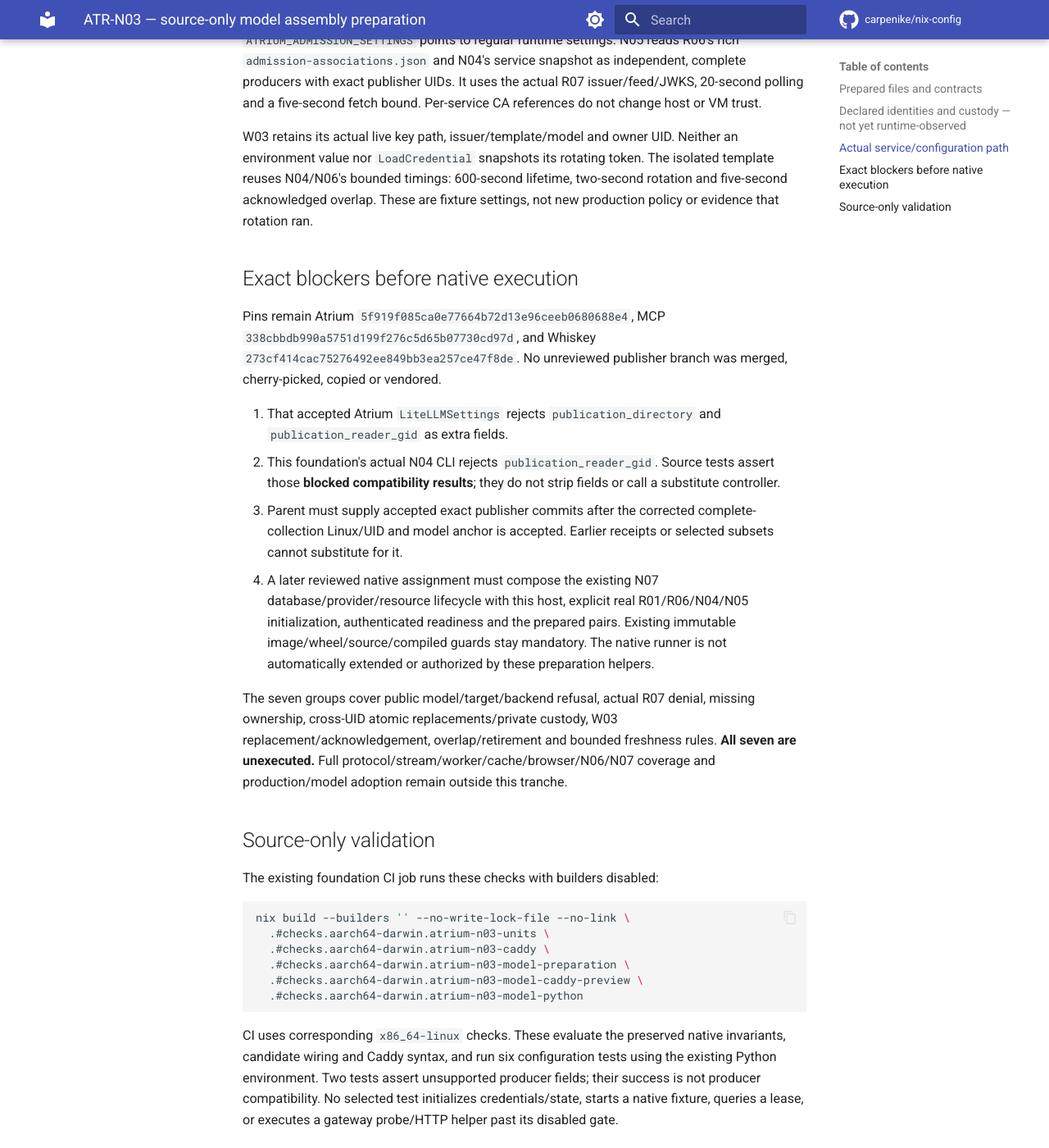
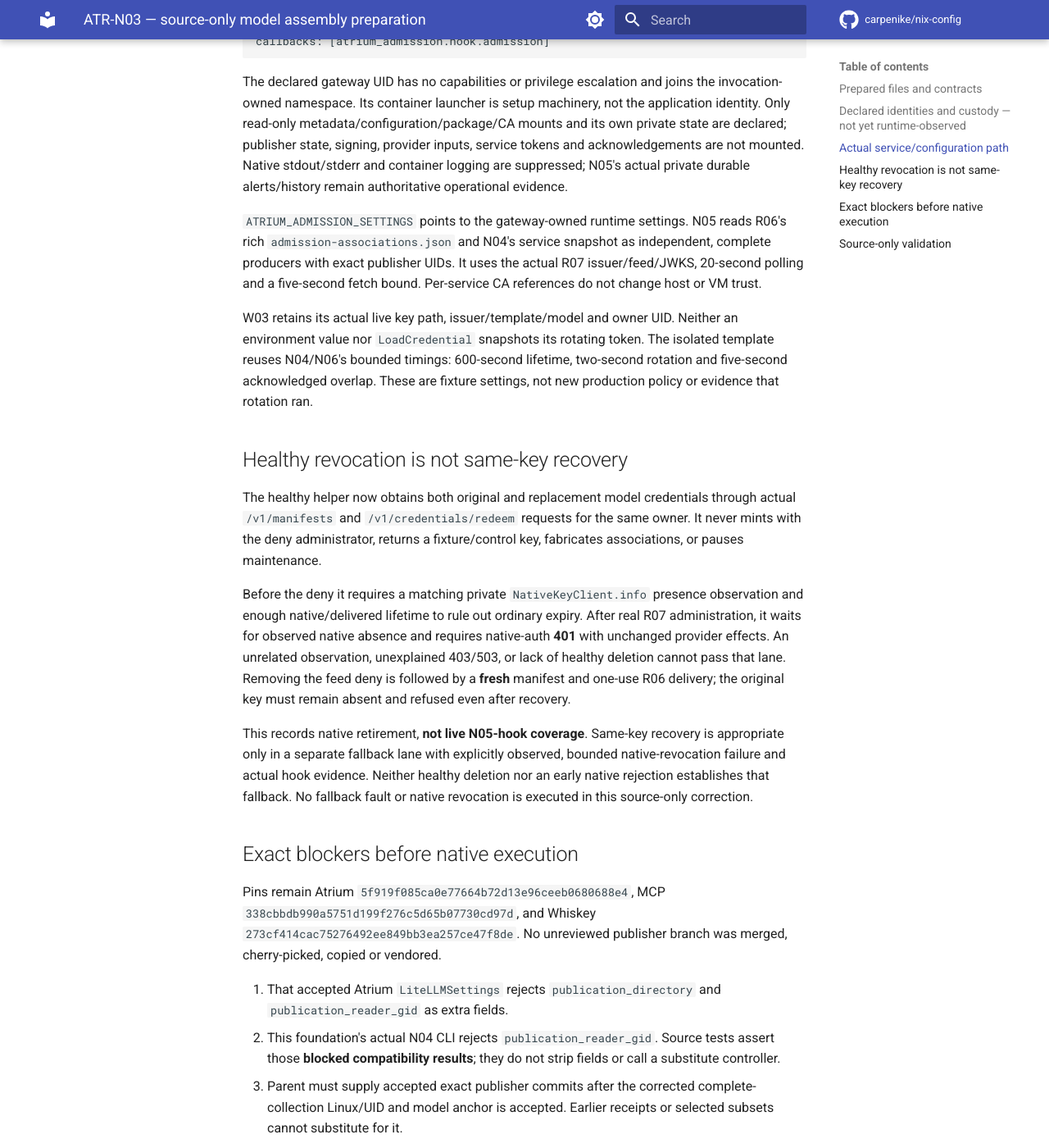
Before and after one commit to carpenike/nix-config, an MkDocs documentation site: the page built from docs/services/atrium-model-preparation.md, in a window 1280 px wide and 1400 px high, scrolled down 2761 px. Shown: the whole window at 82% size. Built offline with MkDocs 1.6.1 and Material for MkDocs 9.7.7, drawn with Linux system fonts in a browser that asks for light colours; comment, search, counter and statistics services are not loaded; some of the changed text lies outside the part shown.

Commit message:
fix(ATR-N03): correct settings ownership and retired-key recovery
Deliver static N05 settings as the gateway UID and exercise the accepted runtime loader, leaving root policy/CA and live publisher custody intact. Require private native absence and native-auth refusal for healthy R07 retirement; obtain recovery through a fresh real R03/R06 manifest/redemption for the same owner and keep the original key refused. Do not infer N05-hook coverage or revive deleted state. Add focused source regressions; native groups remain unexecuted and publisher pins pending.

Co-authored-by: Copilot <223556219+Copilot@users.noreply.github.com>
Copilot-Session: 1e5e7d6d-a45a-4ac0-9fb1-9bf14b3658cb

````diff
--- a/docs/services/atrium-model-preparation.md
+++ b/docs/services/atrium-model-preparation.md
@@ -6,12 +6,14 @@ proof, native fixture, production activation or completed T-case is claimed.
 The accepted [C8/JTI handoff](../../tests/atrium_n03/results/n03-c8-native-6fac02ef-handoff.json)
 and all older receipts remain historical and unchanged.
 
-Preparation source `7c89709e438beaba6fd485075138c50c7b2daa50` has a
-[clean source-only receipt](../../tests/atrium_n03/results/n03-model-preparation-7c89709e.json):
-60 Nix assertions, two Caddy adaptations and six configuration tests pass.
+Initial source `7c89709e438beaba6fd485075138c50c7b2daa50` has a
+[historical source-only receipt](../../tests/atrium_n03/results/n03-model-preparation-7c89709e.json):
+60 Nix assertions, two Caddy adaptations and six configuration tests passed.
 The receipt retains both explicit producer-field compatibility blockers and
 all seven unexecuted native groups; it verifies all 22 baseline receipts
-unchanged. It is not a native model or cross-UID execution receipt.
+unchanged. Review subsequently found settings-owner and same-key-recovery gaps
+not covered by those checks. That receipt is preserved, not promoted as evidence
+of the corrected loader/recovery paths or native/cross-UID behavior.
 
 `modelPlaneReady` is false, `models.acceptedPublisherPins` is null, the gateway,
 controller/timer, admission activation and input-copy unit are disabled, and
@@ -34,7 +36,8 @@ authorization; this preparation does not reserve or query a fixture lease.
   pairs requiring actual R03/R06 delivery, an intended-account provider observer,
   the existing external client and real R07 administration.
 * [`model_probe.py`](../../tests/atrium_n03/model_probe.py): a later gateway-UID
-  reader/custody probe using actual N05/R06 protected readers. It distinguishes
+  settings/reader/custody probe using the actual N05 CLI loader and protected
+  readers, plus a resolver-UID `NativeKeyClient.info` observation. It distinguishes
   permission refusal from an unmounted path and requires an owner-side existence
   counterpart; missing setup cannot masquerade as a permission proof.
 
@@ -70,11 +73,20 @@ group `65431`) and `0640` files. Acknowledgements use Whiskey-owned
 `/run/atrium-n03/acknowledgements/whiskey` (`0750`, group `65431`), not the
 publication group. Metadata membership reveals no service or management key.
 
-N05's current policy/settings and public CA are copied from non-secret N02/configuration
-outputs into regular root-owned runtime files, group `65439`, mode `0640`, under
-a `0750` input directory. This is **static configuration delivery**, not a relay
-of live producer snapshots. The real reader rejects Nix-store paths, symlinks and
-world-readable files; type validation alone does not prove this boundary.
+N05's current policy and public CA remain root-owned `0640` runtime files, group
+`65439`, under the `0750` input directory. Its **settings** are different:
+`atrium-n03-admission-settings` runs as the gateway UID and copies the static
+configuration to `/var/lib/atrium-model-gateway/config/admission.json`, mode
+`0600`, in its own `0700` directory. It needs no ownership-changing capability.
+The gateway depends on both static-copy units.
+
+This is **static configuration delivery**, not a relay or re-ownership of live
+R06/N04 publications. The accepted `atrium_admission.cli.load_settings` requires
+a runtime settings file to be owned by its actual caller, using R06's real
+protected reader. Root-owned `0640` readability is not sufficient. The gateway
+probe loads `ATRIUM_ADMISSION_SETTINGS` through that same entrypoint instead of
+reconstructing `Settings` from fixture JSON; it does not use the Nix-store
+shortcut. Policy keeps its separately configured root publisher UID.
 
 ## Actual service/configuration path
 
@@ -112,7 +124,7 @@ provider inputs, service tokens and acknowledgements are not mounted. Native
 stdout/stderr and container logging are suppressed; N05's actual private durable
 alerts/history remain authoritative operational evidence.
 
-`ATRIUM_ADMISSION_SETTINGS` points to regular runtime settings. N05 reads R06's
+`ATRIUM_ADMISSION_SETTINGS` points to the gateway-owned runtime settings. N05 reads R06's
 rich `admission-associations.json` and N04's service snapshot as independent,
 complete producers with exact publisher UIDs. It uses the actual R07
 issuer/feed/JWKS, 20-second polling and a five-second fetch bound. Per-service
@@ -123,6 +135,27 @@ Neither an environment value nor `LoadCredential` snapshots its rotating token.
 The isolated template reuses N04/N06's bounded timings: 600-second lifetime,
 two-second rotation and five-second acknowledged overlap. These are fixture
 settings, not new production policy or evidence that rotation ran.
+
+## Healthy revocation is not same-key recovery
+
+The healthy helper now obtains both original and replacement model credentials
+through actual `/v1/manifests` and `/v1/credentials/redeem` requests for the same
+owner. It never mints with the deny administrator, returns a fixture/control
+key, fabricates associations, or pauses maintenance.
+
+Before the deny it requires a matching private `NativeKeyClient.info` presence
+observation and enough native/delivered lifetime to rule out ordinary expiry.
+After real R07 administration, it waits for observed native absence and requires
+native-auth **401** with unchanged provider effects. An unrelated observation,
+unexplained 403/503, or lack of healthy deletion cannot pass that lane. Removing
+the feed deny is followed by a **fresh** manifest and one-use R06 delivery;
+the original key must remain absent and refused even after recovery.
+
+This records native retirement, **not live N05-hook coverage**. Same-key recovery
+is appropriate only in a separate fallback lane with explicitly observed,
+bounded native-revocation failure and actual hook evidence. Neither healthy
+deletion nor an early native rejection establishes that fallback. No fallback
+fault or native revocation is executed in this source-only correction.
 
 ## Exact blockers before native execution
 
@@ -165,9 +198,15 @@ nix build --builders '' --no-write-lock-file --no-link \
   .#checks.aarch64-darwin.atrium-n03-model-python
 ```
 
-CI uses corresponding `x86_64-linux` checks. These evaluate the preserved native
-invariants, candidate wiring and Caddy syntax, and run six configuration tests
-using the existing Python environment. Two tests assert unsupported producer
-fields; their success is not producer compatibility. No selected test initializes
-credentials/state, starts a native fixture, queries a lease, or executes a
-gateway probe/HTTP helper past its disabled gate.
+CI uses corresponding `x86_64-linux` checks. The focused correction runs the
+existing native-unit, model-preparation and model-Python checks; Caddy source is
+unchanged. Runtime-loader regressions use real files owned by the current test
+caller. A counterfactual file-owner metadata case exercises the real comparison;
+it is not a UID switch or completed distinct-UID proof. Helper ordering/refusal
+tests use explicitly scripted transport responses, not native authentication.
+
+The source tests do not start adapters, initialize admission state, obtain model
+credentials, switch identities or query a lease. Two tests still assert the
+known unsupported producer fields; their success is not compatibility. All
+seven actual topology groups remain unexecuted pending the accepted pins,
+source review and separately authorized native assembly.
````
Also changed, not shown: 7 other files.
